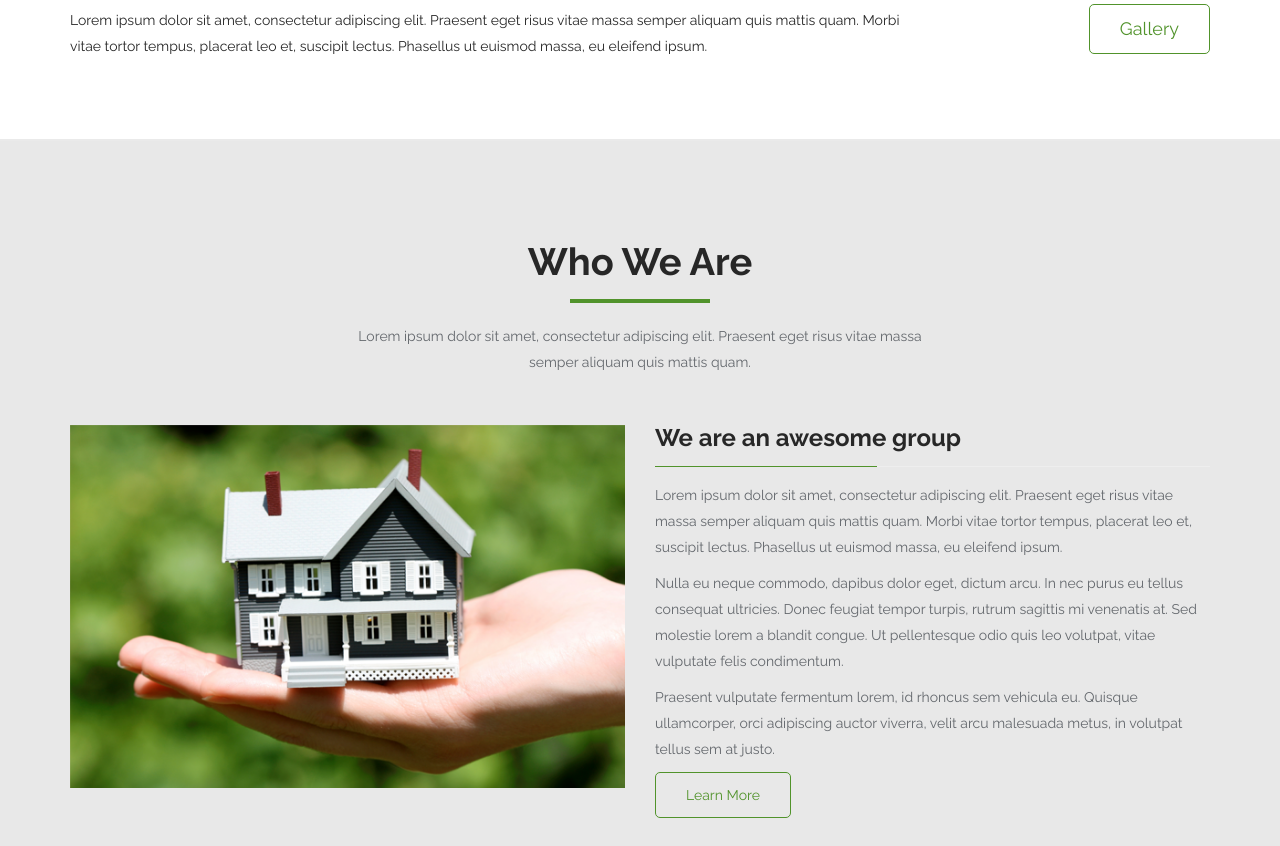
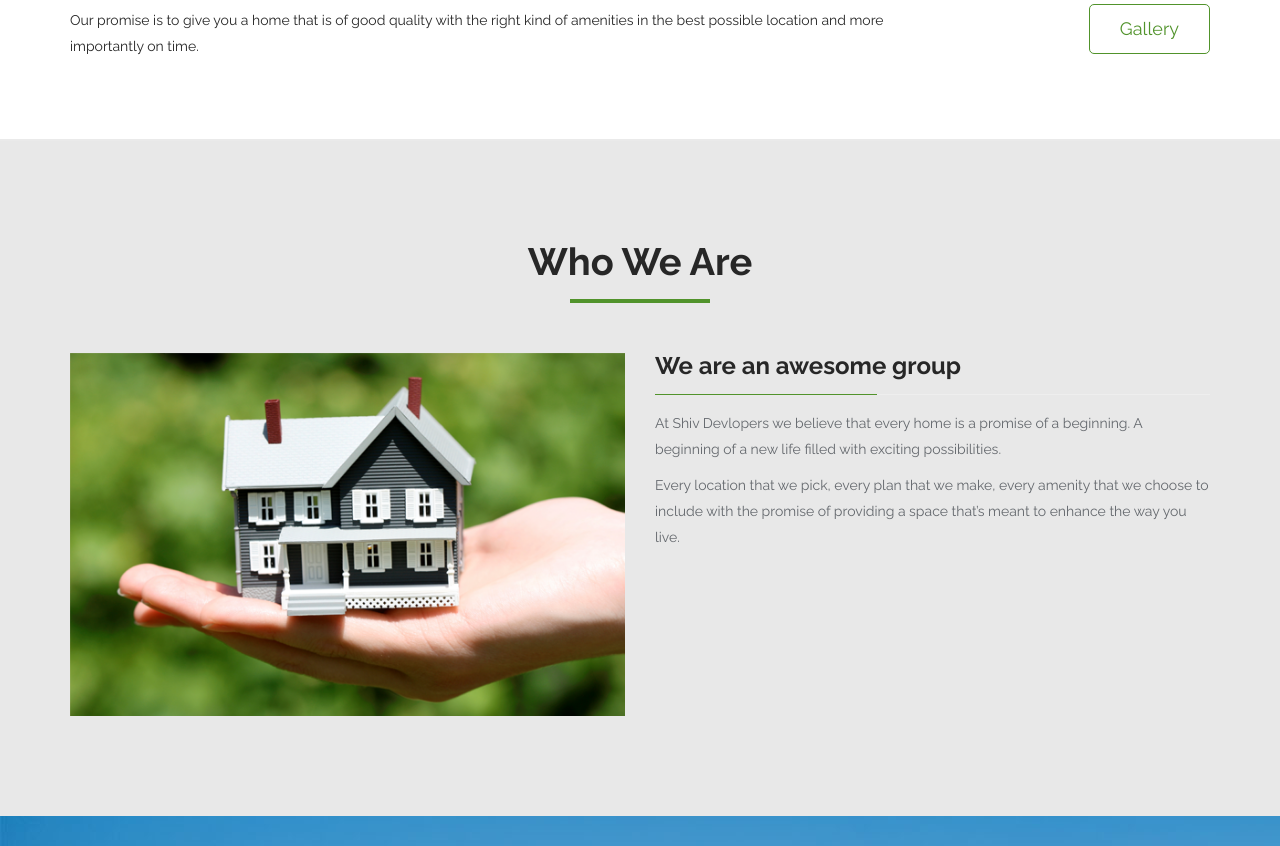
Before and after one commit to tejastv/shivdevelopers, a plain HTML site: page index.html in a window 1280 px wide. Shown: the part 106-952 px from the top of the page. Drawn offline with Linux system fonts and the light colour scheme; some packages are replaced by stand-ins of ours; a script that the page names is missing; files whose address does not match are found by name.

Commit message:
content change

```diff
--- a/index.html
+++ b/index.html
@@ -118,9 +118,7 @@
             <div class="row">
                 <div class="col-sm-9">
                     <h2>Modern Amenities & features </h2>
-                    <p>Lorem ipsum dolor sit amet, consectetur adipiscing elit. Praesent eget risus vitae massa semper
-                        aliquam quis mattis quam. Morbi vitae tortor tempus, placerat leo et, suscipit lectus. Phasellus
-                        ut euismod massa, eu eleifend ipsum.
+                    <p>Our promise is to give you a home that is of good quality with the right kind of amenities in the best possible location and more importantly on time.
                     </p>
                 </div>
                 <div class="col-sm-3 text-right">
@@ -138,8 +136,8 @@
 
             <div class="section-header">
                 <h2 class="section-title text-center wow fadeInDown">Who We Are</h2>
-                <p class="text-center wow fadeInDown">Lorem ipsum dolor sit amet, consectetur adipiscing elit. Praesent
-                    eget risus vitae massa <br> semper aliquam quis mattis quam.</p>
+                <!-- <p class="text-center wow fadeInDown">Lorem ipsum dolor sit amet, consectetur adipiscing elit. Praesent
+                    eget risus vitae massa <br> semper aliquam quis mattis quam.</p> -->
             </div>
 
             <div class="row">
@@ -149,20 +147,8 @@
 
                 <div class="col-sm-6 wow fadeInRight">
                     <h3 class="column-title">We are an awesome group</h3>
-                    <p>Lorem ipsum dolor sit amet, consectetur adipiscing elit. Praesent eget risus vitae massa semper
-                        aliquam quis mattis quam. Morbi vitae tortor tempus, placerat leo et, suscipit lectus. Phasellus
-                        ut euismod massa, eu eleifend ipsum.</p>
-
-                    <p>Nulla eu neque commodo, dapibus dolor eget, dictum arcu. In nec purus eu tellus consequat
-                        ultricies. Donec feugiat tempor turpis, rutrum sagittis mi venenatis at. Sed molestie lorem a
-                        blandit congue. Ut pellentesque odio quis leo volutpat, vitae vulputate felis condimentum. </p>
-
-                    <p>Praesent vulputate fermentum lorem, id rhoncus sem vehicula eu. Quisque ullamcorper, orci
-                        adipiscing auctor viverra, velit arcu malesuada metus, in volutpat tellus sem at justo.</p>
-
-
-                    <a class="btn btn-primary" href="#">Learn More</a>
-
+                    <p>At Shiv Devlopers we believe that every home is a promise of a beginning. A beginning of a new life filled with exciting possibilities.</p>
+                    <p>Every location that we pick, every plan that we make, every amenity that we choose to include with the promise of providing a space that’s meant to enhance the way you live.</p>
                 </div>
             </div>
         </div>
```
